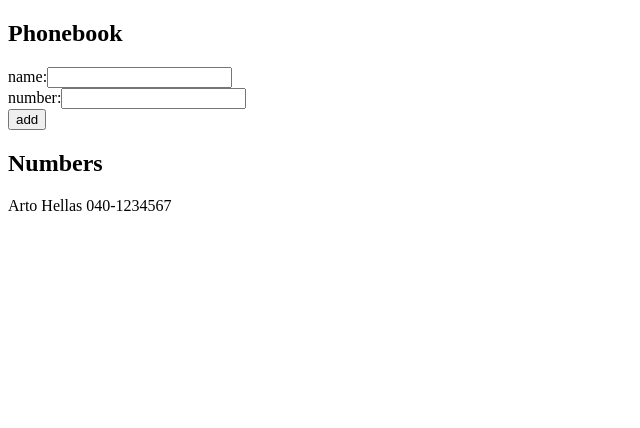
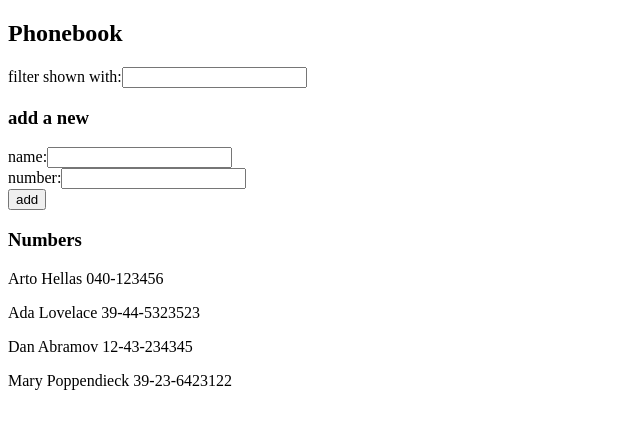
Before and after one commit to jonahlewis4/full-stack-open, a React (Vite) app in the folder part2/phonebook/: page / in a window 1280 px wide. Shown: the top 428 px of the page, without its empty margins (0-640 px from the left). Built offline with nearby package versions, Linux system fonts and the light colour scheme.

Commit message:
complete exercises 2.9 and 2.10

```diff
--- a/part2/phonebook/src/App.jsx
+++ b/part2/phonebook/src/App.jsx
@@ -2,11 +2,22 @@ import { useState } from 'react'
 
 const People = ({persons}) => {
   return persons.map(person => {
-    return <p key = {person.name + person.number}>{person.name} {person.number}</p>
+    return <p key = {person.id}>{person.name} {person.number}</p>
   })
 }
 
-const Form = ({onSubmit, name, number, onChanges}) =>{
+const SearchFilter = ({value, onChange}) => {
+  return (
+    <div>
+        filter shown with:
+        <input
+              value = {value}
+              onChange = {onChange}
+        />
+    </div>
+  )
+}
+const PersonForm = ({onSubmit, name, number, onChanges}) =>{
   return (
     <form onSubmit = {onSubmit}>
         <div>
@@ -32,18 +43,24 @@ const Form = ({onSubmit, name, number, onChanges}) =>{
 
 const App = () => {
   const [persons, setPersons] = useState([
-    { name: 'Arto Hellas', number: '040-1234567'}
+    { name: 'Arto Hellas', number: '040-123456', id: 1 },
+    { name: 'Ada Lovelace', number: '39-44-5323523', id: 2 },
+    { name: 'Dan Abramov', number: '12-43-234345', id: 3 },
+    { name: 'Mary Poppendieck', number: '39-23-6423122', id: 4 }
   ])
   const [newName, setNewName] = useState('')
   const [newNum, setNewNum] = useState('')
+  const [searchKey, setSearchKey] = useState('')
 
+  const [filteredPersons, setFilteredPersons] = useState(persons)
   const addPerson = (event) => {
     event.preventDefault()
     console.log('add number clicked')
 
     const newPerson = {
       name: newName,
-      number: newNum
+      number: newNum,
+      id: persons.length + 1
     }
 
     //if our persons array already contains the given person, do not add it to the array
@@ -68,14 +85,23 @@ const App = () => {
     console.log(event.target.value)
     setNewNum(event.target.value)
 }
+const handleSearchKeyChange = (event) => {
+  console.log(event.target.value)
+  setSearchKey(event.target.value)
+
+  setFilteredPersons(persons.filter(person => person.name.includes(event.target.value)))
+}
 
   return (
     <div>
       <h2>Phonebook</h2>
 
-      <Form onSubmit = {addPerson} name = {newName} number = {newNum} onChanges = {{handleNameChange, handleNumberChange}}/>
-      <h2>Numbers</h2>
-      <People persons = {persons}/>
+      <SearchFilter value = {searchKey} onChange = {handleSearchKeyChange}/>
+
+      <h3>add a new</h3>
+      <PersonForm onSubmit = {addPerson} name = {newName} number = {newNum} onChanges = {{handleNameChange, handleNumberChange}}/>
+      <h3>Numbers</h3>
+      <People persons = {filteredPersons}/>
     </div>
   )
 }
```
